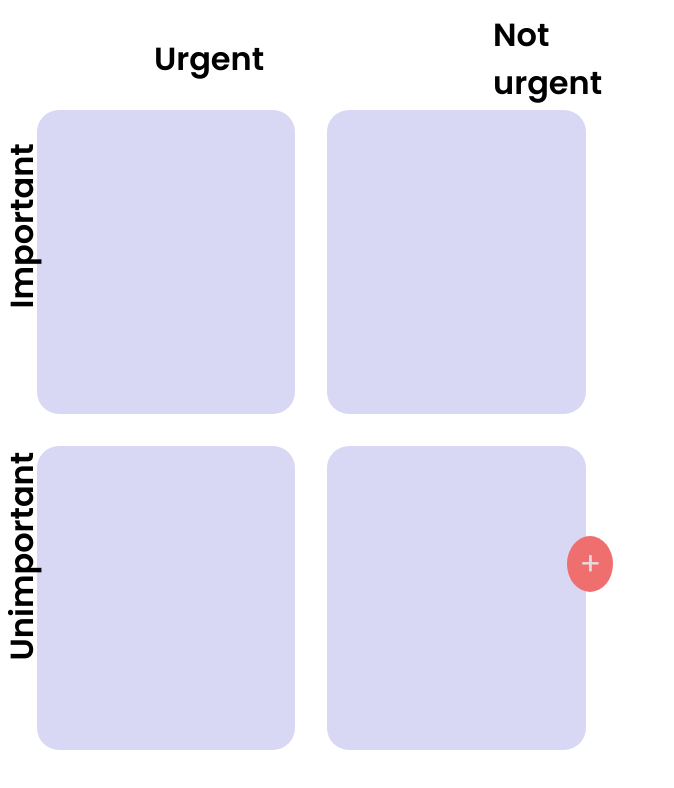
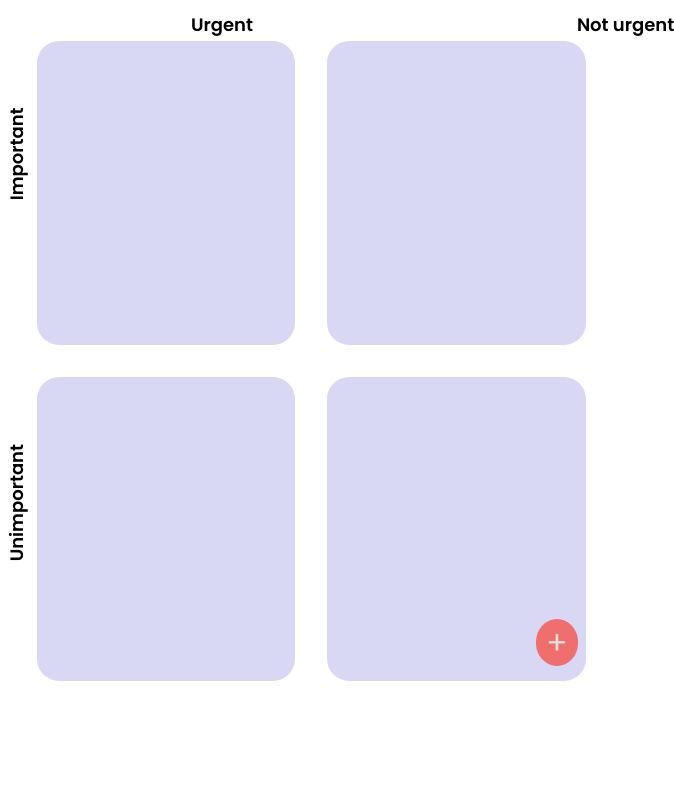
Before and after one commit to kaushik-yadav/eisenhower-matrix, a plain HTML site: page index.html in a window 600 px wide. Shown: the whole page, 674 px wide, since content can reach past the window. Drawn offline with Linux system fonts and the light colour scheme.

Commit message:
Make Responsive

```diff
--- a/index.html
+++ b/index.html
@@ -57,10 +57,13 @@
         padding: 0.5%;
         justify-content: space-between;
         align-items: center;
+        overflow-wrap: normal;
     }
 
     .top h1 {
         margin: 0px 15% 0px 25%;
+        overflow-wrap: normal;
+        white-space: nowrap;
     }
     .bottom{
         width: 100%;
@@ -75,9 +78,42 @@
 
     .left h1 {
         margin-top: 5em;
-        margin-bottom: 2.5em;
+        margin-bottom:5em;
         transform: rotate(270deg);
     }
+    @media screen and (max-width: 600px) {
+        .left h1 {
+            font-size: 18px;
+            margin-bottom: 6em;
+            margin-top:8em;
+            margin-left: 0.4em;
+            margin-right: 1em;
+        }
+        .top h1{
+            font-size: 18px;
+            margin-left: 3.5em;
+            margin-right: 2em;
+            overflow-wrap: normal;
+            white-space: nowrap;
+        }
+    }
+    @media screen and (min-width: 600px) and (max-width: 1000px){
+        .left h1 {
+            font-size: 18px;
+            margin-bottom: 6em;
+            margin-top:8em;
+            margin-left: 0.4em;
+            margin-right: 1em;
+        }
+        .top h1{
+            font-size: 18px;
+            margin-left: 10em;
+            margin-right: 8em;
+            overflow-wrap: normal;
+            white-space: nowrap;
+        }
+    }
+
     .main {
         display: flex;
         width: 100%;
@@ -98,23 +134,30 @@
         flex-direction: column;
         background-color: rgb(216, 216, 244);
         width:100% !important;
-        height: 19em;
+        max-height: 19em;
         overflow-y:auto;
+        position: relative;
+        width: 100%;
+        height: 100%;
         border-radius: 22px;
+        word-wrap: break-word;
     }
 
     .card {
         background-color: aliceblue;
-        margin:1.5%;
+        margin:0.5rem;
         border-radius: 14px;
         transition: 300ms;
+
+
     }
     .card:hover{
         box-shadow: 1px 1px 5px 3px rgb(203, 202, 202);
         transition: 300ms;
+
     }
     .card p{
-        margin-left:2%;
+        margin-left:0.8em;
         letter-spacing: 1px;
         font-weight:400;
     }
@@ -128,9 +171,9 @@
         margin: 0;
         height: 2%;
         width: 1%;
-        margin-left:40%;
-        margin-top: 15%;
         position: absolute;
+        bottom: 5%;
+        right:3%;
         font-size: 2em;
         justify-content: center;
         align-items: center;
```
